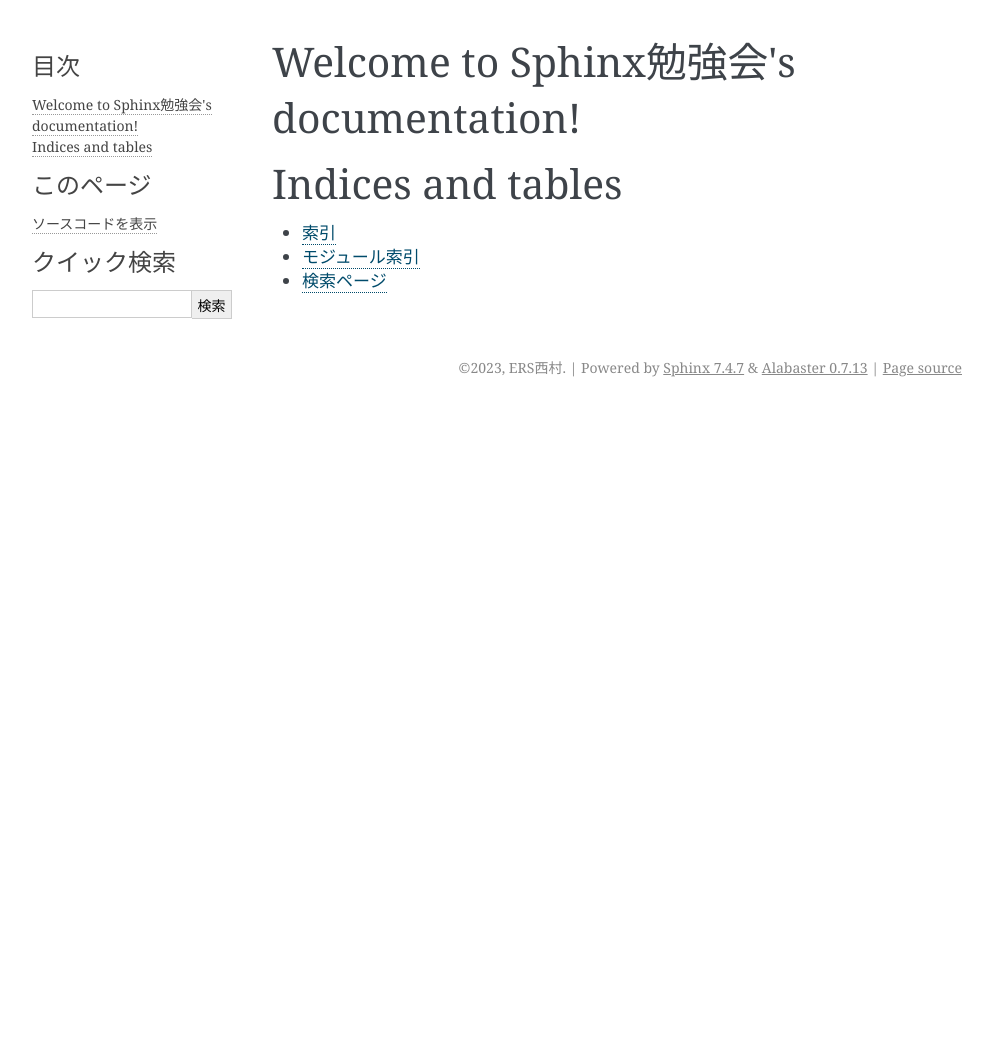
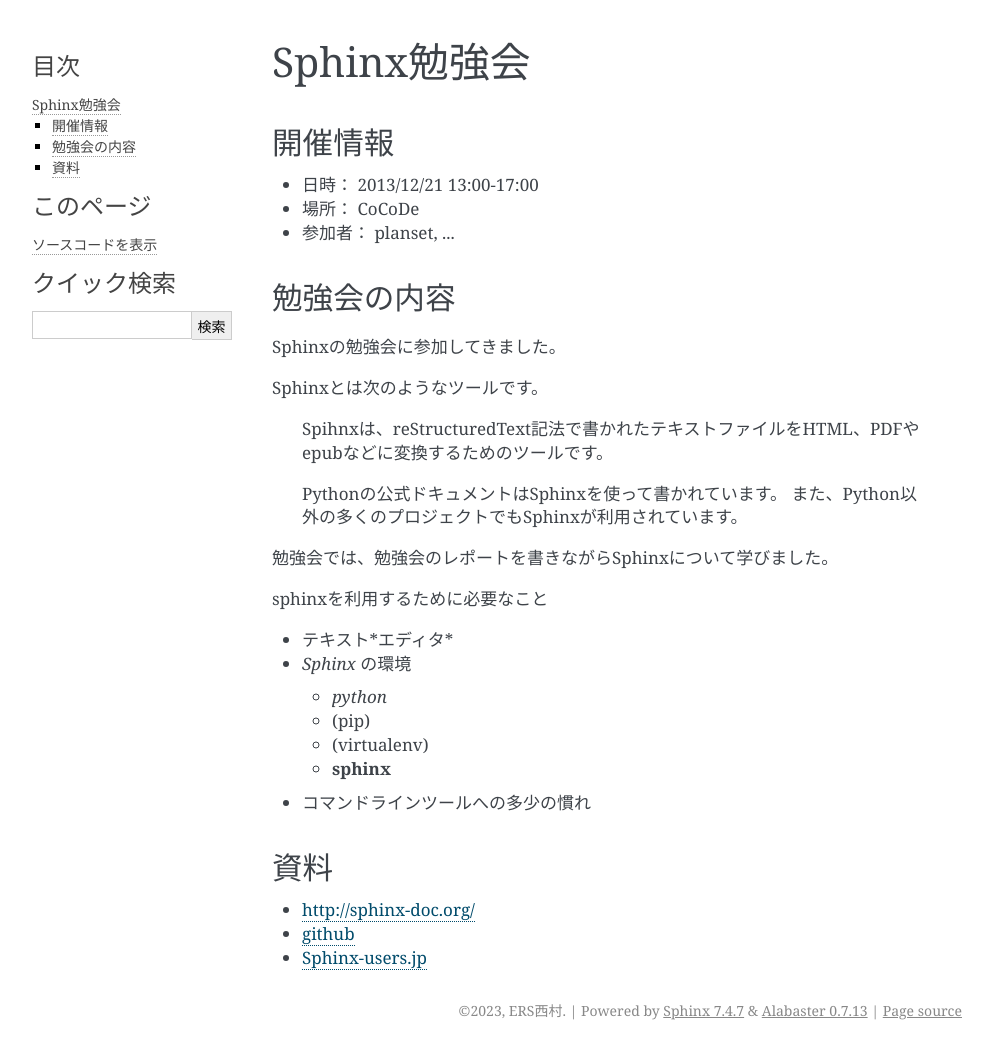
Before and after one commit to gers-nishimura/sphinx01, a Sphinx documentation site: the page built from sample01/source/index.rst, in a window 1280 px wide. Shown: the whole page, without its empty margins (148-1141 px from the left). Built offline with Sphinx 7.4.7, drawn with Linux system fonts in a browser that asks for light colours; before the commit the page ends 900 px from its top, so only the background shows below that.

Commit message:
make html

```diff
--- a/sample01/source/index.rst
+++ b/sample01/source/index.rst
@@ -1,20 +1,42 @@
-.. Sphinx勉強会 documentation master file, created by
-   sphinx-quickstart on Thu Jul  6 14:12:33 2023.
-   You can adapt this file completely to your liking, but it should at least
-   contain the root `toctree` directive.
+============
+Sphinx勉強会
+============
 
-Welcome to Sphinx勉強会's documentation!
-========================================
+開催情報
+========
+* 日時： 2013/12/21 13:00-17:00
+* 場所： CoCoDe
+* 参加者： planset, ...
 
-.. toctree::
-   :maxdepth: 2
-   :caption: Contents:
+勉強会の内容
+============
+Sphinxの勉強会に参加してきました。
 
+Sphinxとは次のようなツールです。
 
+    Spihnxは、reStructuredText記法で書かれたテキストファイルをHTML、PDFやepubなどに変換するためのツールです。
 
-Indices and tables
-==================
+    Pythonの公式ドキュメントはSphinxを使って書かれています。
+    また、Python以外の多くのプロジェクトでもSphinxが利用されています。
 
-* :ref:`genindex`
-* :ref:`modindex`
-* :ref:`search`
+勉強会では、勉強会のレポートを書きながらSphinxについて学びました。
+
+sphinxを利用するために必要なこと
+
+* テキスト*エディタ*
+* *Sphinx* の環境
+
+  * *python*
+  * (pip)
+  * (virtualenv)
+  * **sphinx**
+
+* コマンドラインツールへの多少の慣れ
+
+資料
+====
+* http://sphinx-doc.org/
+* `github <https://github.com>`_
+* Sphinx-users.jp_
+
+.. _Sphinx-users.jp: http://sphinx-users.jp/
```
Also changed, not shown: 6 other files.
